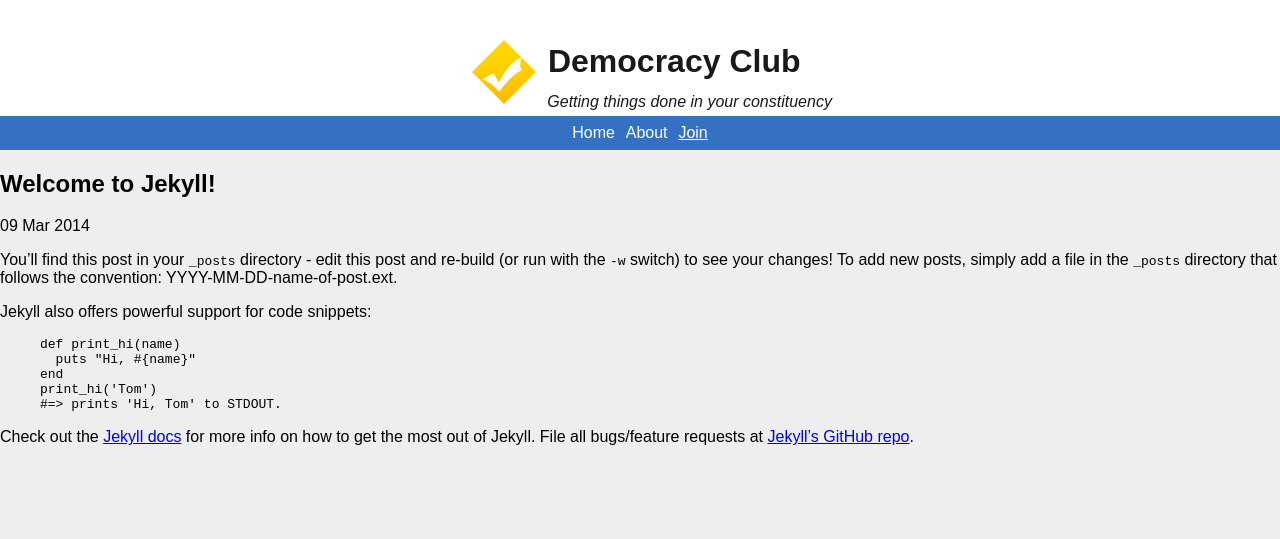
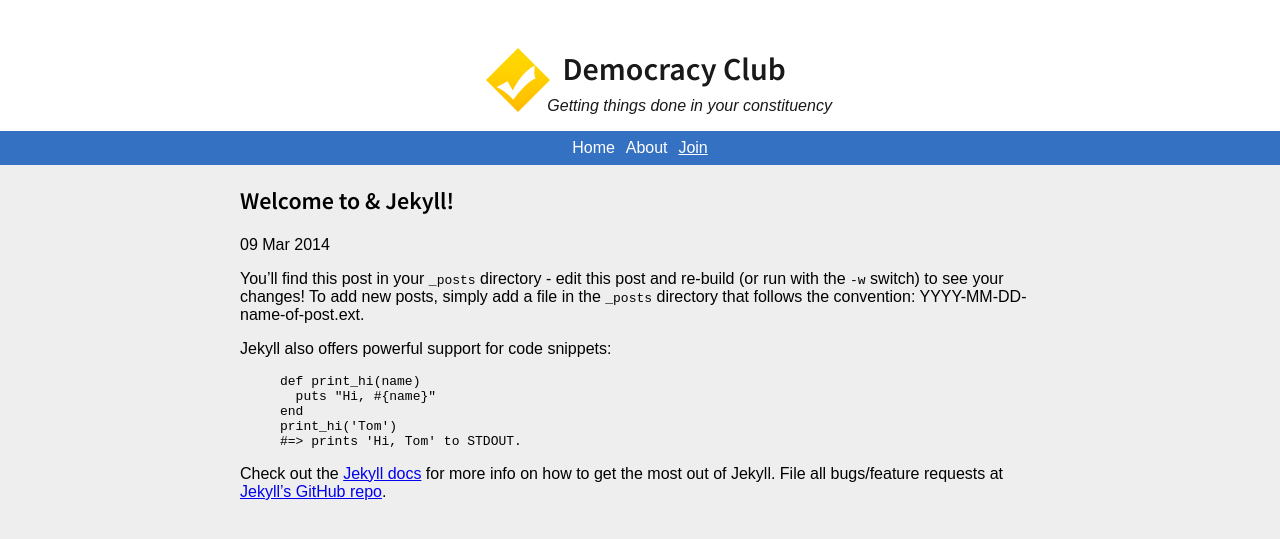
Before and after one commit to DemocracyClub/Website, a Jekyll site: the page built from _posts/2014-03-09-welcome-to-jekyll.markdown, in a window 1280 px wide. Shown: the top 539 px of the page. Built offline with Jekyll 4.4.1, drawn with Linux system fonts in a browser that asks for light colours; Markdown is read by kramdown in place of the engine named in the settings.

Commit message:
Some font and style hacking

```diff
--- a/_layouts/default.html
+++ b/_layouts/default.html
@@ -25,6 +25,8 @@
                 </ul>
             </nav>
         </header>
-      {{ content }}
+        <section>
+            {{ content }}
+        </section>
     </body>
 </html>
--- a/_posts/2014-03-09-welcome-to-jekyll.markdown
+++ b/_posts/2014-03-09-welcome-to-jekyll.markdown
@@ -1,6 +1,6 @@
 ---
 layout: post
-title:  "Welcome to Jekyll!"
+title:  "Welcome to &  Jekyll!"
 date:   2014-03-09 08:17:13
 categories: jekyll update
 ---
--- a/css/main.css
+++ b/css/main.css
@@ -1,3 +1,7 @@
+@import url(http://fonts.googleapis.com/css?family=Source+Sans+Pro:400,600);
+@import url(http://fonts.googleapis.com/css?family=Kreon:400,700&text=%26);
+
+
 body {
     font-family:sans-serif;
     margin:0;
@@ -5,14 +9,21 @@
     background-color:#EEE;
 }
 
+h1, h2, h3 {
+    font-family: 'Playfair Display', 'Source Sans Pro', sans-serif;
+}
+
 header[role=banner] {
     background-color:#FFF;
     color:#191919;
-    padding:0.5em 0 0 0;
+    padding:0 0 0 0;
     margin-bottom:0em;
     text-align:center;
 }
 
+header[role=banner] img {
+    padding:1em 0 0 0;
+}
 header[role=banner] h1 {
     margin:0;
 }
@@ -20,7 +31,7 @@
 header[role=banner] em {
     display:block;
     margin:0.3em 0;
-    padding:0.5em 0 0 0;
+    padding:0.5em 0 1em 0;
 }
 
 header[role=banner] nav, header[role=banner] nav a {
@@ -42,7 +53,9 @@
 
 
 body > section {
-    margin:0.5em;
+    margin:0 auto;
+    width:90%;
+    max-width:50em;
 }
 
 @media only screen and (min-width: 30em) {
@@ -56,7 +69,8 @@
     }
     header[role=banner] em {
         position:relative;
-/*        top:1em;*/
+        margin:0 auto;
         left:3.1em;
+        max-width:80%;
     }
 }
```
